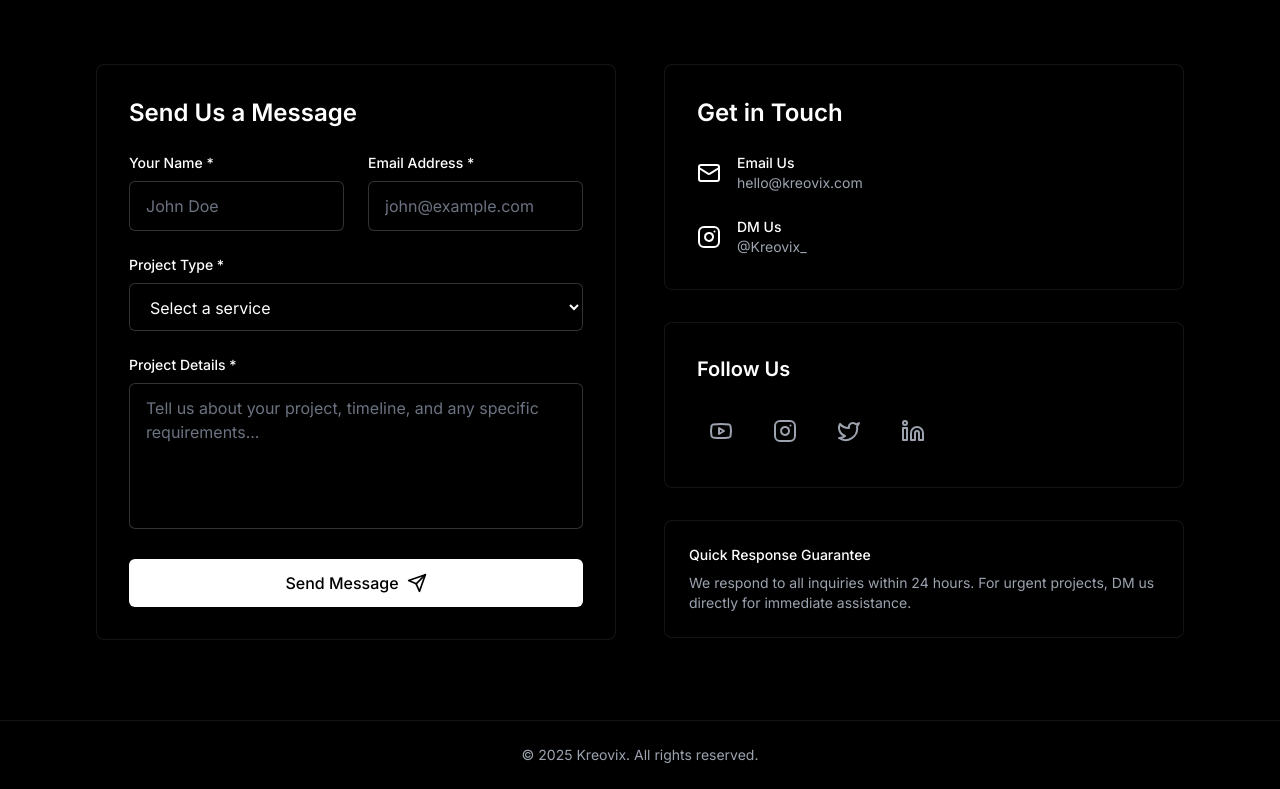
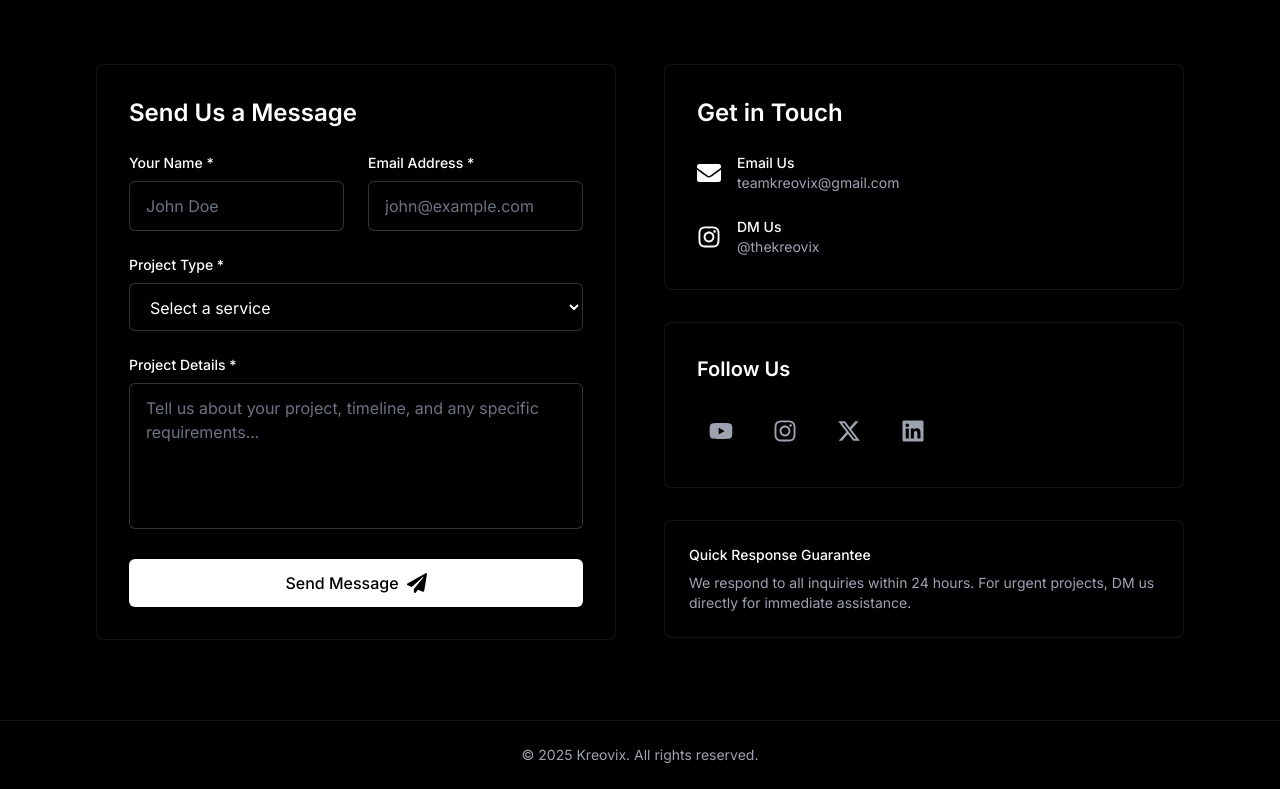
Before and after one commit to rajdhakad9826/kreovix, a React (Vite) app: page / in a window 1280 px wide. Shown: the part 5969-6758 px from the top of the page. Built offline with nearby package versions, Linux system fonts and the light colour scheme.

Commit message:
update contact

```diff
--- a/package.json
+++ b/package.json
@@ -13,6 +13,7 @@
     "lucide-react": "^0.344.0",
     "react": "^18.3.1",
     "react-dom": "^18.3.1",
+    "react-icons": "^5.5.0",
     "swiper": "^11.2.10"
   },
   "devDependencies": {
--- a/src/components/Contact.tsx
+++ b/src/components/Contact.tsx
@@ -1,5 +1,13 @@
 import React, { useState } from 'react';
-import { Mail, Phone, MapPin, Send, Youtube, Instagram, Twitter, Linkedin } from 'lucide-react';
+import {
+  FaEnvelope,
+  FaPaperPlane,
+  FaYoutube,
+  FaInstagram,
+  FaLinkedin
+} from 'react-icons/fa';
+
+import { FaXTwitter } from 'react-icons/fa6';
 
 const Contact: React.FC = () => {
   const [formData, setFormData] = useState({
@@ -18,40 +26,38 @@ const Contact: React.FC = () => {
     e.preventDefault();
     // Handle form submission here
     console.log('Form submitted:', formData);
-    alert('Thank you for your message! We\'ll get back to you within 24 hours.');
     setFormData({ name: '', email: '', projectType: '', message: '' });
   };
 
   const projectTypes = [
     'YouTube Video Editing',
     'Instagram Reels',
-    'TikTok Content',
     'Motion Graphics',
     'Corporate Video',
     'Social Media Management',
-    'Custom Project'
+    'Other'
   ];
 
   const contactInfo = [
   {
-      icon: <Mail className="h-6 w-6" />,
+    icon: <FaEnvelope className="h-6 w-6" />,
     label: 'Email Us',
-      value: 'hello@kreovix.com',
-      link: 'mailto:hello@kreovix.com'
+    value: 'teamkreovix@gmail.com',
+    link: 'mailto:teamkreovix@gmail.com'
   },
   {
-      icon: <Instagram className="h-6 w-6" />,
+    icon: <FaInstagram className="h-6 w-6" />,
     label: 'DM Us',
-      value: '@Kreovix_',
+    value: '@thekreovix',
     link: '#'
   }
 ];
 
   const socialLinks = [
-    { icon: <Youtube className="h-6 w-6" />, name: 'YouTube', link: '#' },
-    { icon: <Instagram className="h-6 w-6" />, name: 'Instagram', link: '#' },
-    { icon: <Twitter className="h-6 w-6" />, name: 'Twitter', link: '#' },
-    { icon: <Linkedin className="h-6 w-6" />, name: 'LinkedIn', link: '#' }
+    { icon: <FaYoutube className="h-6 w-6" />, name: 'YouTube', link: '#' },
+    { icon: <FaInstagram className="h-6 w-6" />, name: 'Instagram', link: '#' },
+    { icon: <FaXTwitter className="h-6 w-6" />, name: 'Twitter', link: '#' },
+    { icon: <FaLinkedin className="h-6 w-6" />, name: 'LinkedIn', link: '#' }
   ];
 
   return (
@@ -147,7 +153,7 @@ const Contact: React.FC = () => {
                   className="w-full bg-white hover:bg-gray-100 text-black px-6 py-3 rounded-md font-medium transition-colors flex items-center justify-center space-x-2"
                 >
                   <span>Send Message</span>
-                  <Send className="h-5 w-5" />
+                  <FaPaperPlane className="h-5 w-5" />
                 </button>
               </form>
             </div>
```
Also changed, not shown: 1 other file (tests, documents, lock files or other folders). Lines whose indentation alone changed are shown as unchanged.
